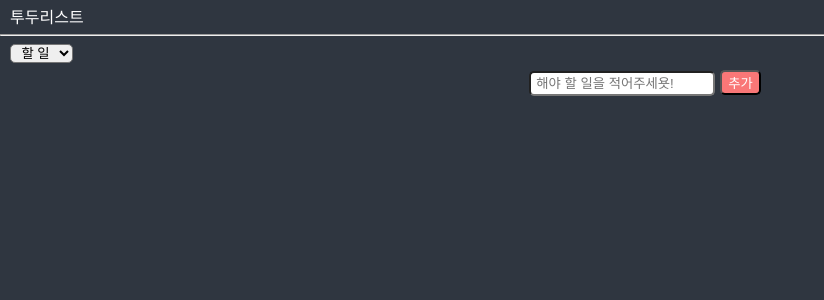
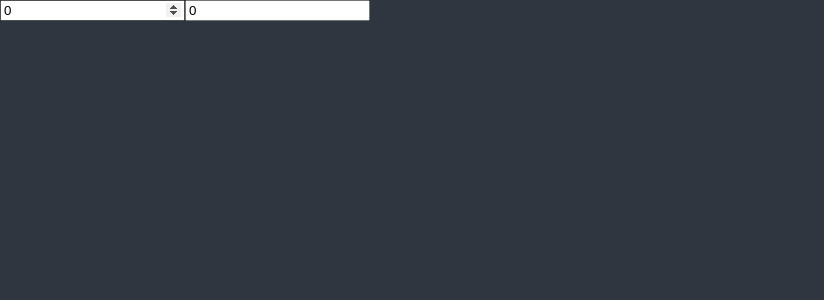
Before and after one commit to RJ-Stony/react-master, a React (Create React App) app: page / in a window 1280 px wide. Shown: the top 300 px of the page, without its empty margins (0-824 px from the left). Built offline with nearby package versions, Linux system fonts and the light colour scheme.

Commit message:
Feat: set function from recoil Selector

```diff
--- a/src/App.tsx
+++ b/src/App.tsx
@@ -1,11 +1,33 @@
+import { useRecoilState, useRecoilValue } from "recoil";
 import { createGlobalStyle } from "styled-components";
-import ToDoList from "./components/ToDoList";
+import { hourSelector, minuteState } from "./atoms";
 
 function App() {
+  const [minutes, setMinutes] = useRecoilState(minuteState);
+  const [hours, setHours] = useRecoilState(hourSelector);
+  const onMintesChange = (event: React.FormEvent<HTMLInputElement>) => {
+    setMinutes(+event.currentTarget.value);
+  };
+  const onHoursChange = (event: React.FormEvent<HTMLInputElement>) => {
+    setHours(+event.currentTarget.value);
+  };
   return (
     <>
       <GlobalStyle />
-      <ToDoList />
+      <div>
+        <input
+          value={minutes}
+          onChange={onMintesChange}
+          type="number"
+          placeholder="Minutes"
+        />
+        <input
+          value={hours}
+          onChange={onHoursChange}
+          type="number"
+          placeholder="Hours"
+        />
+      </div>
     </>
   );
 }
--- /dev/null
+++ b/src/atoms.tsx
@@ -0,0 +1,20 @@
+import { atom, selector, RecoilEnv } from "recoil";
+
+RecoilEnv.RECOIL_DUPLICATE_ATOM_KEY_CHECKING_ENABLED = false;
+
+export const minuteState = atom({
+  key: "minutes",
+  default: 0,
+});
+
+export const hourSelector = selector<number>({
+  key: "hours",
+  get: ({ get }) => {
+    const minutes = get(minuteState);
+    return minutes / 60;
+  },
+  set: ({ set }, newValue) => {
+    const minutes = Number(newValue) * 60;
+    set(minuteState, minutes);
+  },
+});
--- a/src/components/CreateToDo.tsx
+++ /dev/null
@@ -1,52 +0,0 @@
-import { useForm } from "react-hook-form";
-import { useRecoilValue, useSetRecoilState } from "recoil";
-import { categoryState, toDoState } from "./atoms";
-import styled from "styled-components";
-
-interface IForm {
-  toDo: string;
-}
-
-const Form = styled.form`
-  align-items: center;
-  justify-content: center;
-  display: flex;
-  margin-top: 5px;
-  margin-bottom: 10px;
-`;
-
-const ToDoInput = styled.input`
-  margin: 3px 5px 0px 10px;
-  border-radius: 5px;
-  padding: 3px 0px 3px 5px;
-`;
-
-const SubmitButton = styled.button`
-  border-radius: 5px;
-  background-color: #f97777;
-  color: white;
-`;
-
-function CreateToDo() {
-  const setToDos = useSetRecoilState(toDoState);
-  const category = useRecoilValue(categoryState);
-  const { register, handleSubmit, setValue } = useForm<IForm>();
-  const handleValid = ({ toDo }: IForm) => {
-    setToDos((oldToDos) => [
-      { text: toDo, id: Date.now(), category: category },
-      ...oldToDos,
-    ]);
-    setValue("toDo", "");
-  };
-  return (
-    <Form onSubmit={handleSubmit(handleValid)}>
-      <ToDoInput
-        {...register("toDo", { required: "Please write a To Do." })}
-        placeholder="해야 할 일을 적어주세욧!"
-      />
-      <SubmitButton>추가</SubmitButton>
-    </Form>
-  );
-}
-
-export default CreateToDo;
--- a/src/components/ToDo.tsx
+++ /dev/null
@@ -1,68 +0,0 @@
-import styled from "styled-components";
-import { Categories, IToDo, toDoState } from "./atoms";
-import { useSetRecoilState } from "recoil";
-
-const ToDosContainer = styled.li`
-  margin-top: 10px;
-  display: flex;
-  justify-content: center;
-  align-items: center;
-`;
-
-const TextContainer = styled.span`
-  padding: 3px 15px 3px 15px;
-  border: 1px solid lightcoral;
-  border-radius: 5px;
-  margin-right: 10px;
-`;
-
-const ButtonContainer = styled.span``;
-
-const StateButton = styled.button`
-  border-radius: 5px;
-  background-color: #228be6;
-  color: white;
-  margin-right: 5px;
-`;
-
-function ToDo({ text, category, id }: IToDo) {
-  const setToDos = useSetRecoilState(toDoState);
-  const onClick = (event: React.MouseEvent<HTMLButtonElement>) => {
-    const {
-      currentTarget: { name },
-    } = event;
-    setToDos((oldToDos) => {
-      const targetIndex = oldToDos.findIndex((toDO) => toDO.id === id);
-      const newToDo = { text, id, category: name as Categories };
-      return [
-        ...oldToDos.slice(0, targetIndex),
-        newToDo,
-        ...oldToDos.slice(targetIndex + 1),
-      ];
-    });
-  };
-  return (
-    <ToDosContainer>
-      <TextContainer>{text}</TextContainer>
-      <ButtonContainer>
-        {category !== Categories.TO_DO && (
-          <StateButton name={Categories.TO_DO} onClick={onClick}>
-            해야 할 일
-          </StateButton>
-        )}
-        {category !== Categories.DOING && (
-          <StateButton name={Categories.DOING} onClick={onClick}>
-            하는 중...
-          </StateButton>
-        )}
-        {category !== Categories.DONE && (
-          <StateButton name={Categories.DONE} onClick={onClick}>
-            해냈다!
-          </StateButton>
-        )}
-      </ButtonContainer>
-    </ToDosContainer>
-  );
-}
-
-export default ToDo;
--- a/src/components/ToDoList.tsx
+++ /dev/null
@@ -1,43 +0,0 @@
-import { useRecoilState, useRecoilValue } from "recoil";
-import styled from "styled-components";
-import CreateToDo from "./CreateToDo";
-import { Categories, categoryState, toDoSelector } from "./atoms";
-import ToDo from "./ToDo";
-
-const Title = styled.h1`
-  padding: 10px 0px 0px 10px;
-`;
-
-const Selector = styled.select`
-  margin-left: 10px;
-  border-radius: 5px;
-`;
-
-const Options = styled.option`
-  text-align: center;
-`;
-
-function ToDoList() {
-  const toDos = useRecoilValue(toDoSelector);
-  const [category, setCategory] = useRecoilState(categoryState);
-  const onInput = (event: React.FormEvent<HTMLSelectElement>) => {
-    setCategory(event.currentTarget.value as any);
-  };
-  return (
-    <div>
-      <Title>투두리스트</Title>
-      <hr />
-      <Selector value={category} onInput={onInput}>
-        <Options value={Categories.TO_DO}>할 일</Options>
-        <Options value={Categories.DOING}>하는 일</Options>
-        <Options value={Categories.DONE}>한 일</Options>
-      </Selector>
-      <CreateToDo />
-      {toDos?.map((toDo) => (
-        <ToDo key={toDo.id} {...toDo} />
-      ))}
-    </div>
-  );
-}
-
-export default ToDoList;
--- a/src/components/atoms.tsx
+++ /dev/null
@@ -1,34 +0,0 @@
-import { atom, selector, RecoilEnv } from "recoil";
-
-RecoilEnv.RECOIL_DUPLICATE_ATOM_KEY_CHECKING_ENABLED = false;
-
-export enum Categories {
-  "TO_DO" = "TO_DO",
-  "DOING" = "DOING",
-  "DONE" = "DONE",
-}
-
-export interface IToDo {
-  text: string;
-  id: number;
-  category: Categories;
-}
-
-export const categoryState = atom<Categories>({
-  key: "category",
-  default: Categories.TO_DO,
-});
-
-export const toDoState = atom<IToDo[]>({
-  key: "toDo",
-  default: [],
-});
-
-export const toDoSelector = selector({
-  key: "toDoSelector",
-  get: ({ get }) => {
-    const toDos = get(toDoState);
-    const category = get(categoryState);
-    return toDos.filter((toDo) => toDo.category === category);
-  },
-});
```
